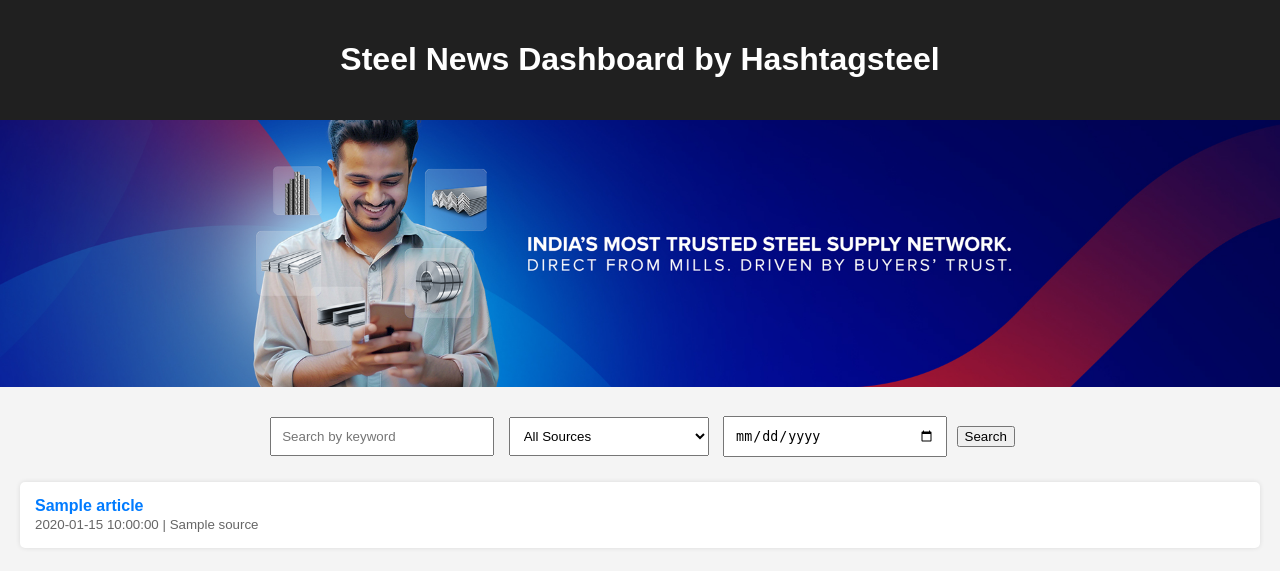
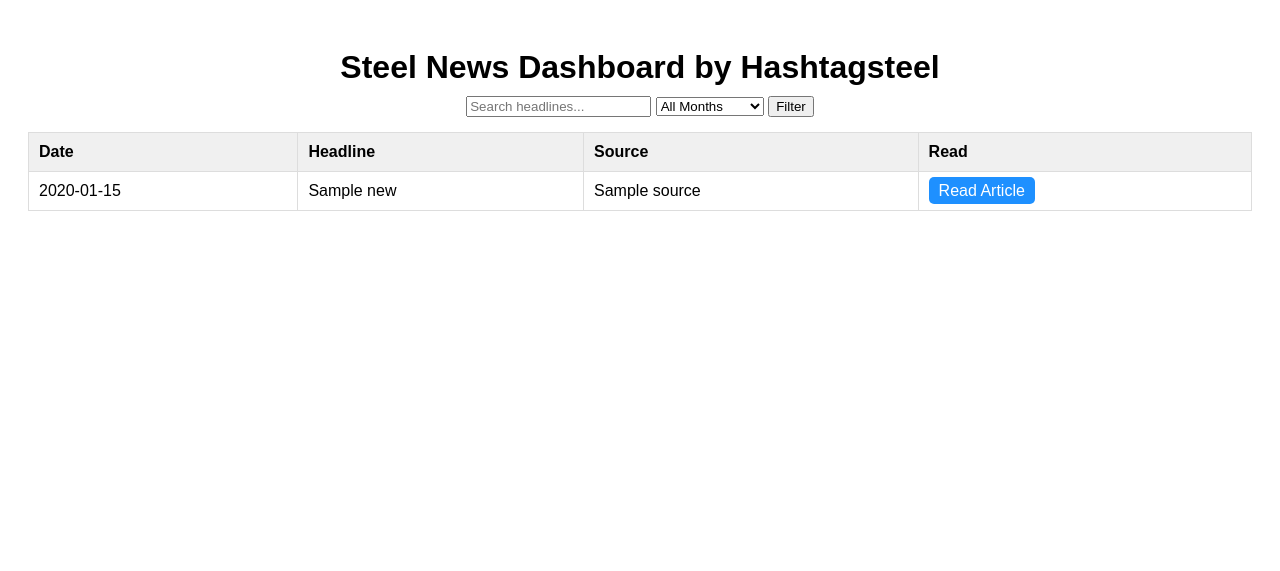
Before and after one commit to sgk30300/steel-news, a Flask app: template templates/dashboard.html in a window 1280 px wide. Shown: the top 571 px of the page. Run offline with Flask 3, Linux system fonts and the light colour scheme; the template is opened without the code that fills it: most values are stand-ins (such as "Sample title", 1, 10 or a date in 2020).

Commit message:
Add files via upload

```diff
--- a/app.py
+++ b/app.py
@@ -1,51 +1,57 @@
 
 from flask import Flask, render_template, request
+from bs4 import BeautifulSoup
 import feedparser
+import pandas as pd
+import requests
 from datetime import datetime
-import pytz
+from urllib.parse import urlparse
 
 app = Flask(__name__)
 
-# RSS Feeds
-FEEDS = {
-    'Google News': 'https://news.google.com/rss/search?q=steel+industry+india',
-    'Economic Times': 'https://economictimes.indiatimes.com/rssfeeds/1977021501.cms',
-    'Mint': 'https://www.livemint.com/rss/industry'
+RSS_FEEDS = {
+    'Google News': 'https://news.google.com/rss/search?q=steel&hl=en-IN&gl=IN&ceid=IN:en',
+    'Economic Times': 'https://economictimes.indiatimes.com/rssfeeds/industry/indl-goods-/-svs/steel/rssfeeds/13376752.cms',
+    'Mint': 'https://www.livemint.com/rss/companies',
+    'GMK Center': 'https://gmk.center/en/feed/'
 }
 
-def fetch_articles():
+def fetch_news():
     articles = []
-    seen_links = set()
-    for source, url in FEEDS.items():
+    for source, url in RSS_FEEDS.items():
         feed = feedparser.parse(url)
         for entry in feed.entries:
-            if entry.link in seen_links:
+            title = entry.title
+            link = entry.link
+            date_published = entry.published if 'published' in entry else datetime.now().strftime('%a, %d %b %Y %H:%M:%S')
+            date_obj = datetime.strptime(date_published, '%a, %d %b %Y %H:%M:%S')
+            summary = BeautifulSoup(entry.summary, 'html.parser').text if 'summary' in entry else ''
+            if 'steel' not in title.lower():
                 continue
-            seen_links.add(entry.link)
-            pub_date = getattr(entry, 'published', getattr(entry, 'updated', ''))
             articles.append({
-                'title': entry.title,
-                'link': entry.link,
-                'published': pub_date,
-                'source': source
+                'date': date_obj,
+                'source': source,
+                'title': title,
+                'summary': summary,
+                'link': link
             })
-    articles.sort(key=lambda x: x['published'], reverse=True)
-    return articles
+    return sorted(articles, key=lambda x: x['date'], reverse=True)
 
-@app.route("/", methods=["GET"])
+@app.route('/', methods=['GET'])
 def dashboard():
-    articles = fetch_articles()
-    keyword = request.args.get("keyword", "").lower()
-    source_filter = request.args.get("source", "")
-    date_filter = request.args.get("date", "")
-    if keyword:
-        articles = [a for a in articles if keyword in a["title"].lower()]
-    if source_filter:
-        articles = [a for a in articles if a["source"] == source_filter]
-    if date_filter:
-        articles = [a for a in articles if date_filter in a["published"]]
-    sources = list(FEEDS.keys())
-    return render_template("dashboard.html", articles=articles, sources=sources)
+    news_data = fetch_news()
+    search_query = request.args.get('search', '').lower()
+    month_filter = request.args.get('month', '')
 
-if __name__ == "__main__":
+    filtered_news = news_data
+    if search_query:
+        filtered_news = [n for n in filtered_news if search_query in n['title'].lower()]
+    if month_filter:
+        filtered_news = [n for n in filtered_news if n['date'].strftime('%Y-%m') == month_filter]
+
+    unique_months = sorted(set(n['date'].strftime('%Y-%m') for n in news_data), reverse=True)
+
+    return render_template('dashboard.html', news=filtered_news, search_query=search_query, unique_months=unique_months, selected_month=month_filter)
+
+if __name__ == '__main__':
     app.run(debug=True)
--- a/templates/dashboard.html
+++ b/templates/dashboard.html
@@ -3,46 +3,54 @@
 <html lang="en">
 <head>
     <meta charset="UTF-8">
+    <meta http-equiv="refresh" content="900"> <!-- Auto-refresh every 15 min -->
+    <meta name="viewport" content="width=device-width, initial-scale=1.0">
+    <meta name="description" content="Steel News Dashboard by Hashtagsteel - stay updated with the latest news about the steel industry from trusted sources like Google News, ET, Mint, and GMK.">
     <title>Steel News Dashboard by Hashtagsteel</title>
-    <meta name="description" content="Stay updated with the latest steel industry news from Google News, Economic Times, and Mint. Powered by Hashtagsteel.">
-    <meta name="keywords" content="steel news, steel industry, Hashtagsteel, India steel updates">
     <style>
-        body { font-family: Arial, sans-serif; margin: 0; padding: 0; background: #f4f4f4; }
-        header { background: #202020; padding: 20px; color: white; text-align: center; }
-        .banner { width: 100%; max-height: 400px; object-fit: cover; }
-        .search-bar { margin: 20px; text-align: center; }
-        .search-bar input, .search-bar select { padding: 10px; margin: 5px; width: 200px; }
-        .article { background: white; margin: 10px 20px; padding: 15px; border-radius: 5px; box-shadow: 0 0 5px rgba(0,0,0,0.1); }
-        .article a { text-decoration: none; color: #007BFF; font-weight: bold; }
-        .article small { color: #666; }
+        body { font-family: Arial, sans-serif; padding: 20px; }
+        h1 { text-align: center; margin-bottom: 10px; }
+        .filters { margin-bottom: 15px; text-align: center; }
+        table { width: 100%; border-collapse: collapse; margin-top: 15px; }
+        th, td { border: 1px solid #ddd; padding: 10px; text-align: left; }
+        th { background-color: #f0f0f0; }
+        .read-btn { background-color: #1e90ff; color: white; padding: 5px 10px; text-decoration: none; border-radius: 5px; }
+        .read-btn:hover { background-color: #0b76d1; }
     </style>
-    <script>
-        setInterval(() => { window.location.reload(); }, 900000);
-    </script>
 </head>
 <body>
-    <header>
-        <h1>Steel News Dashboard by Hashtagsteel</h1>
-    </header>
-    <img src="/static/banner.jpg" alt="Steel News Banner" class="banner">
-    <div class="search-bar">
+    <h1>Steel News Dashboard by Hashtagsteel</h1>
+    <div class="filters">
         <form method="get">
-            <input type="text" name="keyword" placeholder="Search by keyword">
-            <select name="source">
-                <option value="">All Sources</option>
-                {% for source in sources %}
-                <option value="{{ source }}">{{ source }}</option>
+            <input type="text" name="search" placeholder="Search headlines..." value="{{ search_query }}">
+            <select name="month">
+                <option value="">All Months</option>
+                {% for month in unique_months %}
+                    <option value="{{ month }}" {% if selected_month == month %}selected{% endif %}>{{ month }}</option>
                 {% endfor %}
             </select>
-            <input type="date" name="date">
-            <button type="submit">Search</button>
+            <button type="submit">Filter</button>
         </form>
     </div>
-    {% for article in articles %}
-    <div class="article">
-        <a href="{{ article.link }}" target="_blank">{{ article.title }}</a><br>
-        <small>{{ article.published }} | {{ article.source }}</small>
-    </div>
-    {% endfor %}
+    <table>
+        <thead>
+            <tr>
+                <th>Date</th>
+                <th>Headline</th>
+                <th>Source</th>
+                <th>Read</th>
+            </tr>
+        </thead>
+        <tbody>
+            {% for news in news %}
+            <tr>
+                <td>{{ news.date.strftime('%Y-%m-%d') }}</td>
+                <td>{{ news.title }}</td>
+                <td>{{ news.source }}</td>
+                <td><a href="{{ news.link }}" target="_blank" class="read-btn">Read Article</a></td>
+            </tr>
+            {% endfor %}
+        </tbody>
+    </table>
 </body>
 </html>
```
